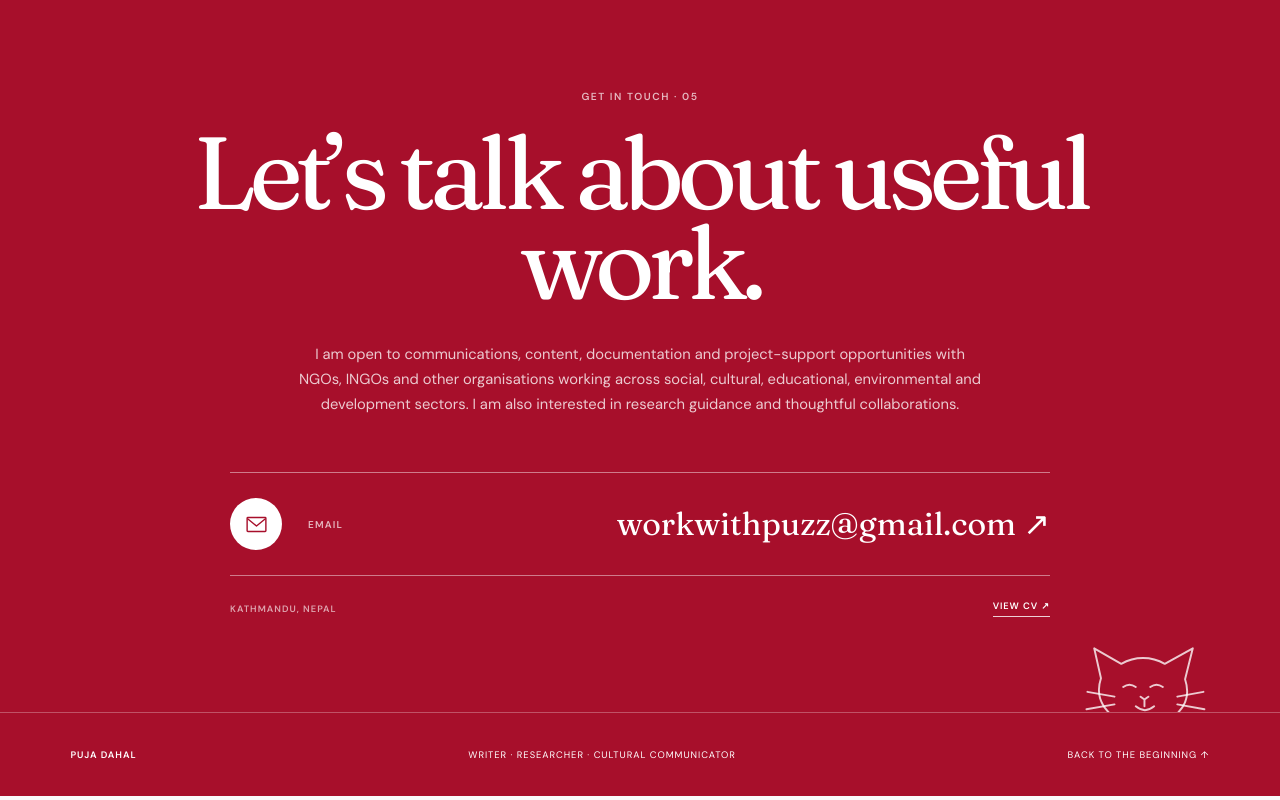
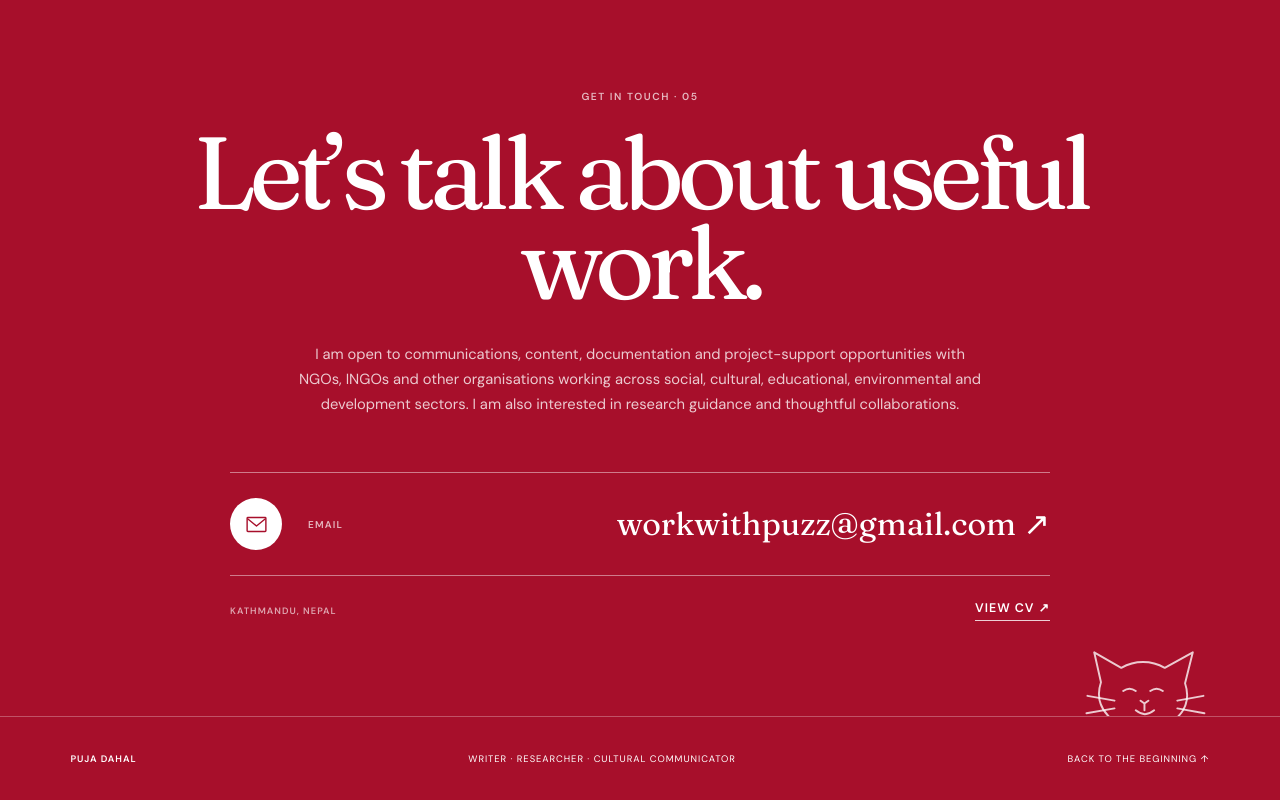
Before and after one commit to pujadahal-27/pujadahal-portfolio, a React (Vite) app: page / in a window 1280 px wide. Shown: the part 5139-5939 px from the top of the page. Built offline with nearby package versions, Linux system fonts and the light colour scheme.

Commit message:
Make View CV more visible

```diff
--- a/src/styles.css
+++ b/src/styles.css
@@ -228,6 +228,7 @@ button:focus-visible, a:focus-visible { outline: 3px solid var(--cherry); outlin
 .contact-foot > span { color: rgba(255,255,255,.62); font-size: .58rem; font-weight: 600; letter-spacing: .11em; text-transform: uppercase; }
 .contact button, .contact-foot a { padding: 0 0 4px; color: var(--white); background: transparent; border: 0; border-bottom: 1px solid rgba(255,255,255,.8); font-size: .58rem; font-weight: 600; letter-spacing: .1em; text-transform: uppercase; transition: opacity .2s ease; }
 .contact button:hover, .contact-foot a:hover { opacity: .68; }
+.contact-foot a { font-size: .78rem; font-weight: 700; letter-spacing: .08em; }
 .contact-cat { position: absolute; right: 5%; bottom: -18px; width: 145px; color: rgba(255,255,255,.78); }
 
 footer { min-height: 84px; display: flex; align-items: center; justify-content: space-between; gap: 24px; padding: 22px clamp(22px, 5.5vw, 88px); border-top: 1px solid rgba(255,255,255,.28); color: var(--white); background: var(--cherry); font-size: .59rem; letter-spacing: .1em; text-transform: uppercase; }
```
